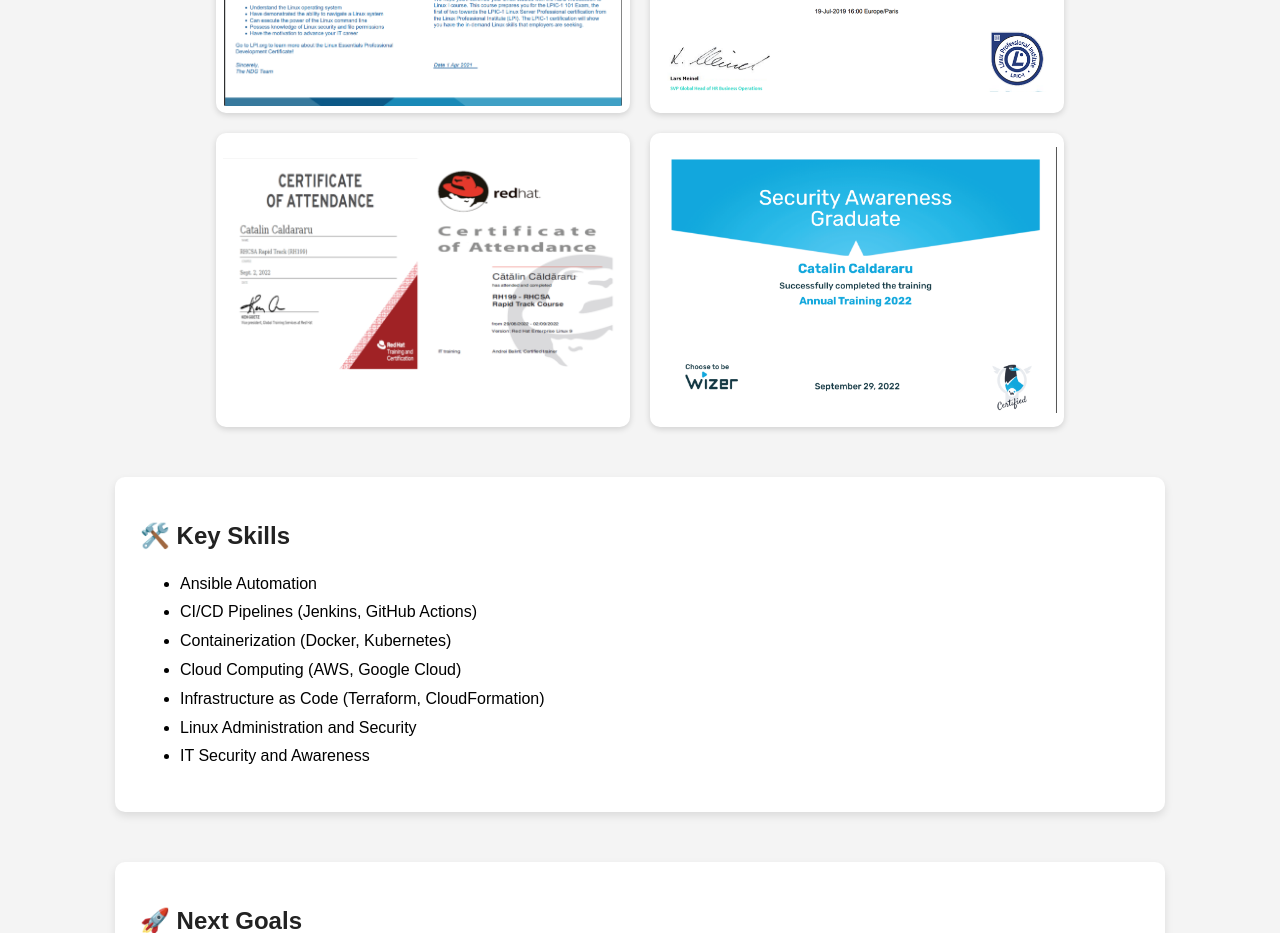
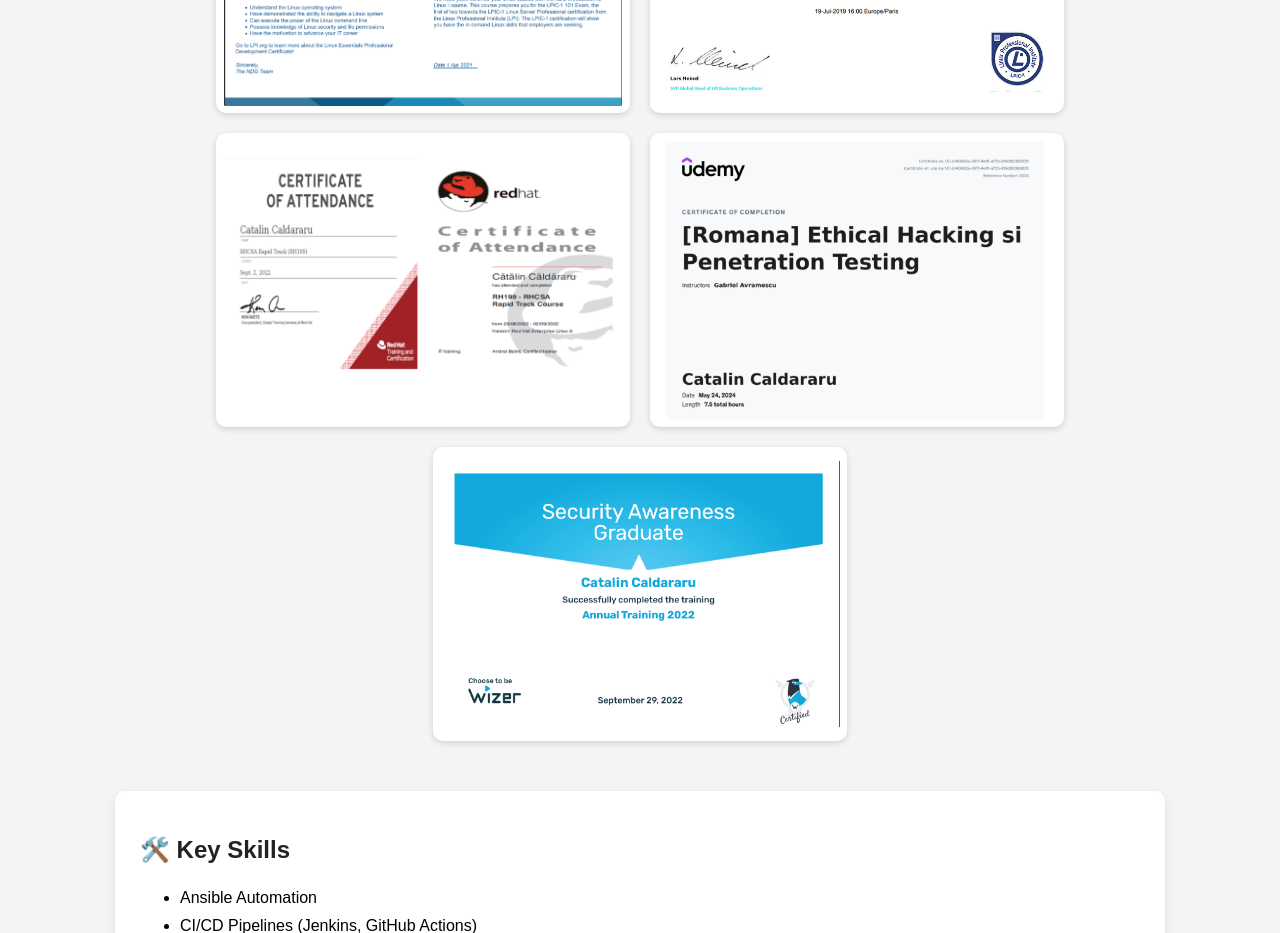
Before and after one commit to catalin-caldararu/DevOps-Certifications-and-Achievements, a plain HTML site: page index.html in a window 1280 px wide. Shown: the part 1320-2253 px from the top of the page. Drawn offline with Linux system fonts and the light colour scheme.

Commit message:
Update index.html

```diff
--- a/index.html
+++ b/index.html
@@ -78,6 +78,8 @@
     <img src="Linux-Avansat.png" alt="Linux Essentials Certificate">
     <img src="Linux-LPIC1.png" alt="LPIC1 Training Certificate">
     <img src="RedHat-Linux.png" alt="Red Hat Linux Certificate">
+    <img src="Security-1.png" alt="Ethical Hacking Certificate">
+
 
     <img src="Security.png" alt="Security Awareness Certificate">
   </div>
```
